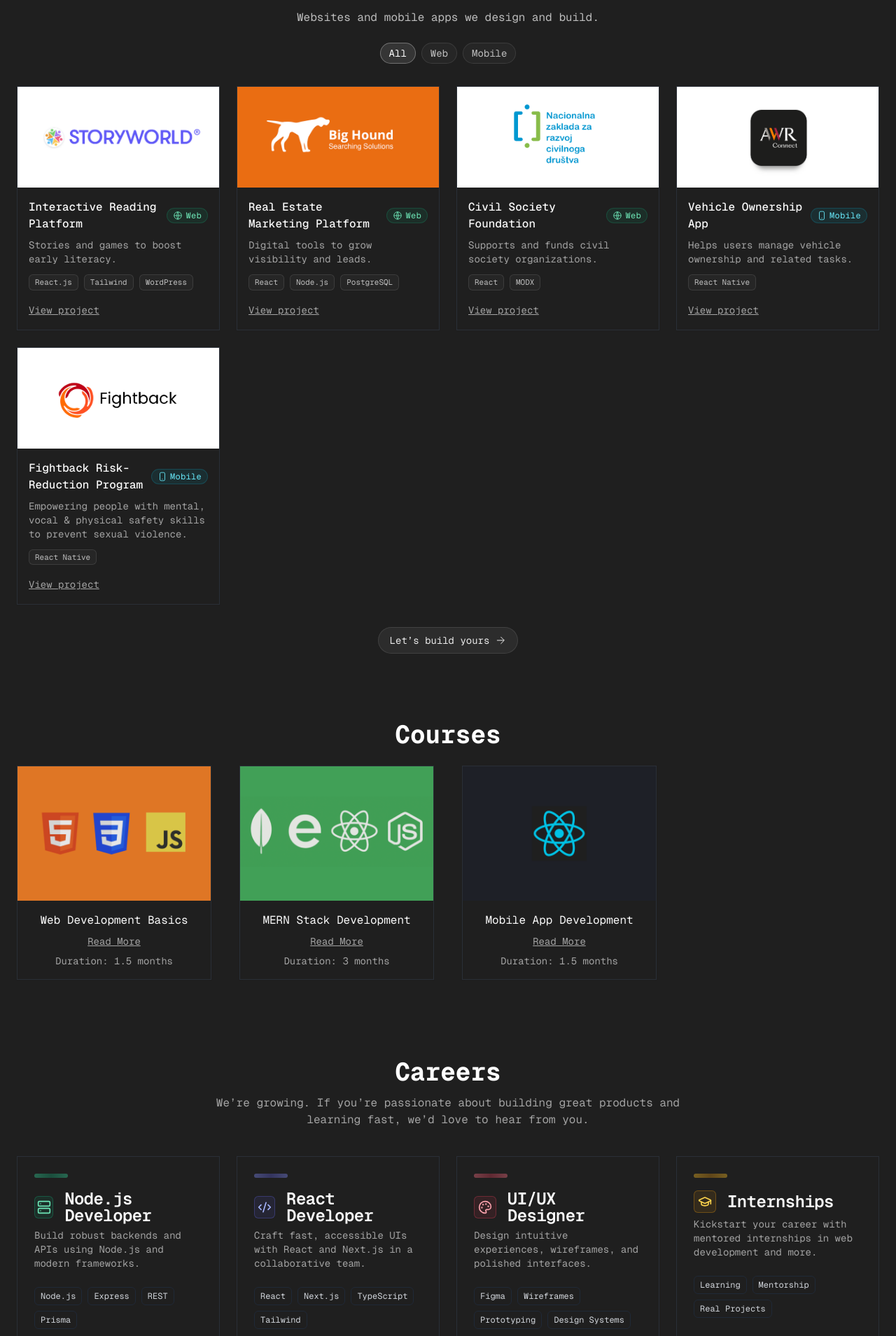
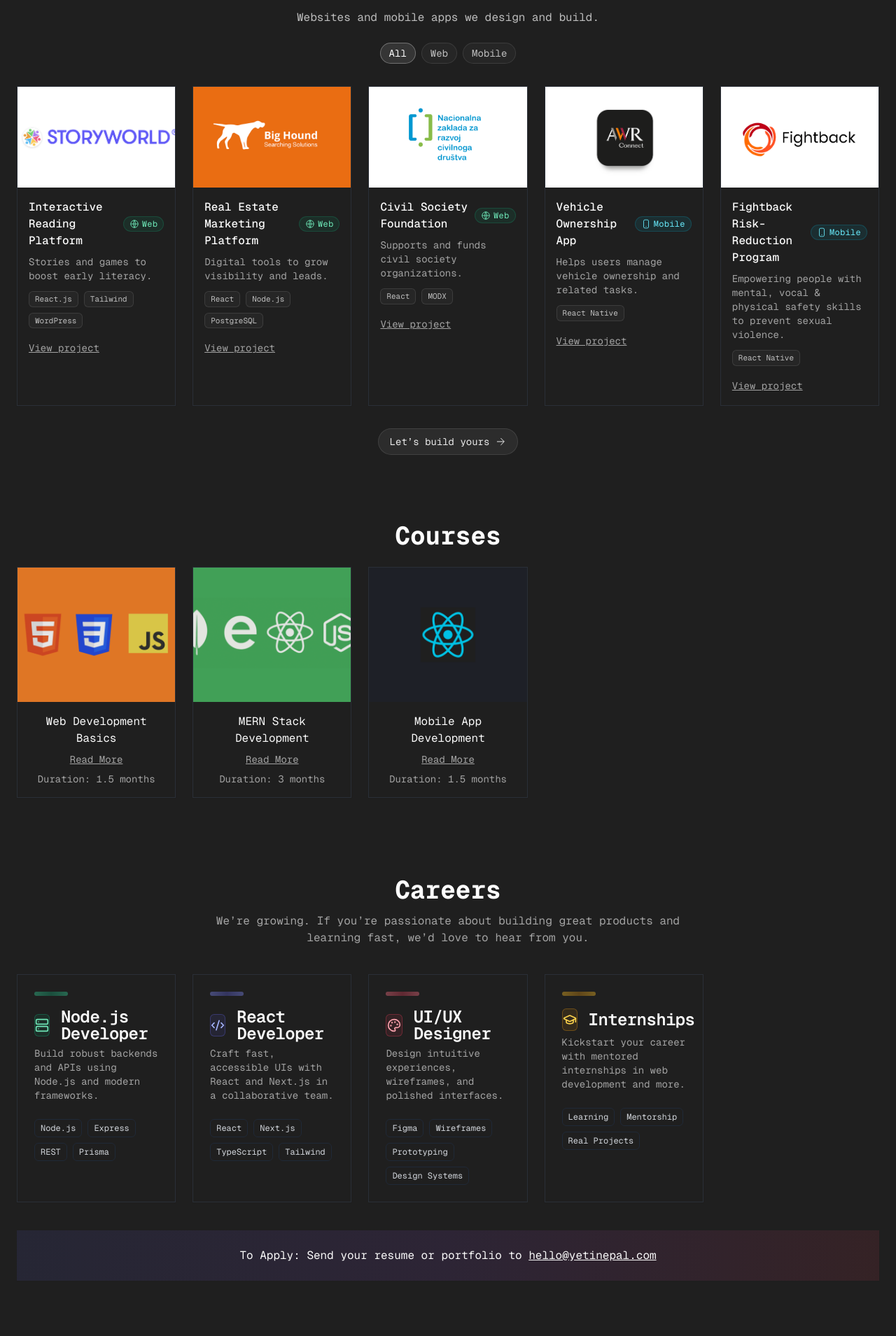
Before and after one commit to bimalgrg519/yetinepal, a Next.js app: page / in a window 1280 px wide. Shown: the part 1431-3340 px from the top of the page at 70% size. Built offline with nearby package versions, Linux system fonts and the light colour scheme.

Commit message:
refactor: update grid layout for responsiveness in multiple sections

```diff
--- a/src/components/CareersSection.tsx
+++ b/src/components/CareersSection.tsx
@@ -110,7 +110,7 @@ export default function CareersSection() {
           </p>
         </div>
 
-        <div className="grid gap-6 md:grid-cols-2 lg:grid-cols-4">
+        <div className="grid grid-cols-1 sm:grid-cols-3 lg:grid-cols-4 xl:grid-cols-5 gap-6">
           {roles.map((role) => {
             const a = accentMap[role.accent];
             return (
--- a/src/components/CoursesSection.tsx
+++ b/src/components/CoursesSection.tsx
@@ -136,7 +136,7 @@ const CoursesSection = () => {
   return (
     <section id="courses" className="py-12">
       <h2 className="text-4xl font-bold mb-6 text-center">Courses</h2>
-      <div className="grid grid-cols-1 sm:grid-cols-2 lg:grid-cols-4 gap-10 mt-4">
+      <div className="grid grid-cols-1 sm:grid-cols-3 lg:grid-cols-4 xl:grid-cols-5 gap-6">
         {courses.map((course) => (
           <Card
             key={course.id}
--- a/src/components/Navigation.tsx
+++ b/src/components/Navigation.tsx
@@ -62,7 +62,7 @@ const Navigation = () => {
   const [open, setOpen] = useState(false);
 
   return (
-    <nav className="px-6">
+    <nav className="px-6" id="navigation">
       <div className="grid h-32 items-center grid-cols-[auto_1fr_auto] md:grid-cols-[1fr_auto_1fr]">
         <div className="hidden md:flex flex-col md:col-start-1 md:justify-self-start">
           <MenuItem />
--- a/src/components/OurWorkSection.tsx
+++ b/src/components/OurWorkSection.tsx
@@ -144,7 +144,7 @@ const OurWorkSection = () => {
         ))}
       </div>
 
-      <div className="mt-8 grid grid-cols-1 sm:grid-cols-2 lg:grid-cols-3 xl:grid-cols-4 gap-6">
+      <div className="mt-8 grid grid-cols-1 sm:grid-cols-3 lg:grid-cols-4 xl:grid-cols-5 gap-6">
         {filtered.map((item) => (
           <Card key={item.id}>
             <CardContent className="p-0">
@@ -208,7 +208,7 @@ const OurWorkSection = () => {
 
       <div className="mt-8 text-center">
         <Link
-          href="/contact"
+          href="/#navigation"
           className="inline-flex items-center gap-2 rounded-full border border-white/10 bg-white/[0.06] px-4 py-2 text-sm text-white/90 hover:bg-white/[0.1] transition-colors"
         >
           Let’s build yours
```
